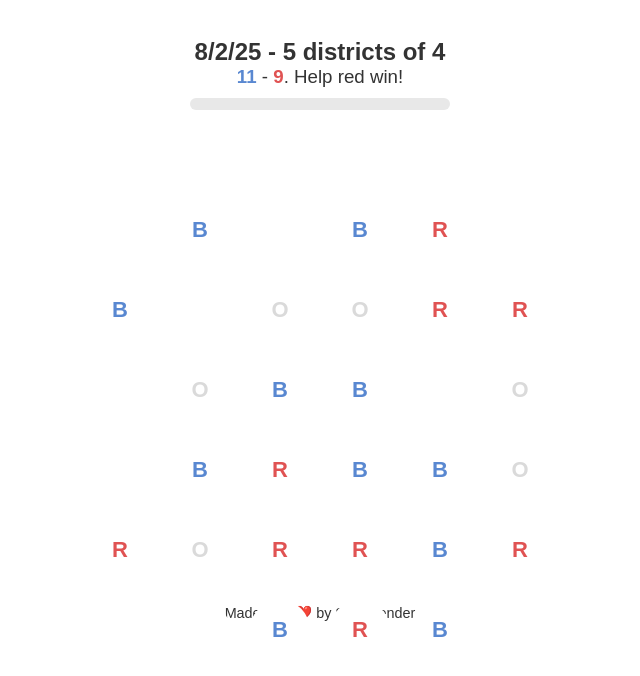
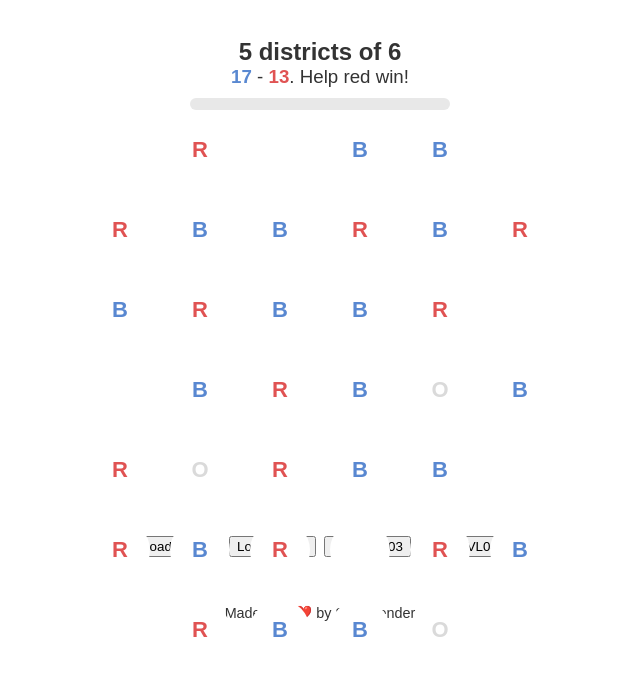
Before and after one commit to ssambender/gerrymandle, a plain HTML site: page index.html in a window 1280 px wide. Shown: the part 166-842 px from the top of the page, without its empty margins (320-960 px from the left). Drawn offline with Linux system fonts and the light colour scheme.

Commit message:
level loader function

```diff
--- a/index.html
+++ b/index.html
@@ -119,6 +119,12 @@
     </div>
 </div>
 <div style="width: 100%; height: 17vh; display: flex; flex-direction: column; justify-content: end; align-items: center">
+    <div style="display: flex; gap: 8px;">
+        <button onclick="loadLevel('LVL01')">Load LVL01</button>
+        <button onclick="loadLevel('LVL02')">Load LVL02</button>
+        <button onclick="loadLevel('LVL03')">Load LVL03</button>
+        <button onclick="loadLevel('LVL04')">Load LVL04</button>
+    </div>
     <a id="madebysam" href="https://sambender.net">
         Made with ❤️ by Sam Bender
     </a>
@@ -128,11 +134,19 @@
     const boardCols = 6;
     const boardRows = 8;
 
-    let currentDistrictCount = 5;
-    let currentVoteCount = 4;
-
-    const levelData1 = [
-        "R", "R", "R", "R", "R", "R", //6x8 works, 3x16 works
+    const levels = {
+        LVL01: ["5", "6",
+            " ", "R", " ", "B", "B", " ",
+            "R", "B", "B", "R", "B", "R",
+            "B", "R", "B", "B", "R", " ",
+            " ", "B", "R", "B", "O", "B",
+            "R", "O", "R", "B", "B", " ",
+            "R", "B", "R", " ", "R", "B",
+            " ", "R", "B", "B", "O", " ",
+            " ", " ", " ", " ", " ", " "
+        ],
+        LVL02: ["6", "8", //3x16 works too
+            "R", "R", "R", "R", "R", "R",
             "R", "R", "R", "R", "R", "R",
             "B", "B", "B", "B", "R", "R",
             "B", "B", "B", "B", "B", "R",
@@ -140,21 +154,9 @@
             "B", "B", "B", "B", "B", "R",
             "B", "B", "B", "B", "B", "R",
             "B", "B", "B", "B", "B", "R"
-    ];
-
-    const levelData3 = [
-        " ", "R", " ", "B", "B", " ", //5x6
-        "R", "B", "B", "R", "B", "R",
-        "B", "R", "B", "B", "R", " ",
-        " ", "B", "R", "B", "O", "B",
-        "R", "O", "R", "B", "B", " ",
-        "R", "B", "R", " ", "R", "B",
-        " ", "R", "B", "B", "O", " ",
-        " ", " ", " ", " ", " ", " "
-    ];
-
-    const levelData2 = [
-        " ", " ", " ", " ", " ", " ", //5x3 works
+        ],
+        LVL03: ["5", "3",
+            " ", " ", " ", " ", " ", " ",
             " ", " ", "B", " ", "B", "B",
             " ", "R", "R", "O", "O", " ",
             " ", "R", "B", "B", " ", " ",
@@ -162,10 +164,9 @@
             "B", "R", "B", " ", " ", " ",
             " ", "B", "B", " ", " ", " ",
             " ", " ", " ", " ", " ", " "
-    ];
-
-    const levelData = [
-        " ", " ", " ", " ", " ", " ", //5x4 works
+        ],
+        LVL04: ["5", "4",
+            " ", " ", " ", " ", " ", " ",
             " ", "B", " ", "B", "R", " ",
             "B", " ", "O", "O", "R", "R",
             " ", "O", "B", "B", " ", "O",
@@ -173,15 +174,79 @@
             "R", "O", "R", "R", "B", "R",
             " ", " ", "B", "R", "B", " ",
             " ", " ", " ", " ", " ", " "
-    ];
+        ]
+    };
+
+    let currentDistrictCount = 0;
+    let currentVoteCount = 0;
+
+    let levelData = [];
+    let finalizedDistricts = [];
+
+    function loadLevel(levelName) {
+        if (!levels[levelName]) return;
+
+        const data = levels[levelName];
+
+        currentDistrictCount = parseInt(data[0]);
+        currentVoteCount = parseInt(data[1]);
+
+        // Update levelData
+        levelData.length = 0;
+        levelData.push(...data);
+
+        // Clear previous state
+        finalizedDistricts = [];
+        board.innerHTML = "";
+        ctx.clearRect(0, 0, canvas.width, canvas.height);
+
+        // Rebuild board
+        let index = 2;
+        for (let row = 0; row < boardRows; row++) {
+            for (let col = 0; col < boardCols; col++) {
+                const tile = document.createElement("div");
+                tile.classList.add("tile");
+
+                const letter = data[index] || "";
+                tile.textContent = letter;
+                if (letter === "B") {
+                    tile.style.color = "#5988d1";
+                    tile.style.cursor = "pointer";
+                }
+                if (letter === "R") {
+                    tile.style.color = "#e05353";
+                    tile.style.cursor = "pointer";
+                }
+                if (letter === "O") {
+                    tile.style.color = "#dadada";
+                    tile.style.cursor = "pointer";
+                }
+
+                tile.dataset.row = row;
+                tile.dataset.col = col;
+
+                tile.addEventListener("click", () => {
+                    if (isTileFinalized(tile)) {
+                        removeDistrictContainingTile(tile);
+                        drawLines();
+                    }
+                });
+
+                board.appendChild(tile);
+                index++;
+            }
+        }
+
+        setInfo();
+        updateVoteTotals();
+        updateDistrictBar();
+    }
 
     const board = document.getElementById("board");
     const canvas = document.getElementById("line-canvas");
     const ctx = canvas.getContext("2d");
     let isMouseDown = false;
     let path = [];
-
-    let finalizedDistricts = [];
 
     function setInfo() {
         const today = new Date();
@@ -190,7 +255,8 @@
         const yy = String(today.getFullYear()).slice(-2);
         const formattedDate = `${mm}/${dd}/${yy}`;
 
-        document.getElementById('puzzle-info').innerText = `${formattedDate} - ${currentDistrictCount} districts of ${currentVoteCount}`;
+        //document.getElementById('puzzle-info').innerText = `${formattedDate} - ${currentDistrictCount} districts of ${currentVoteCount}`;
+        document.getElementById('puzzle-info').innerText = `${currentDistrictCount} districts of ${currentVoteCount}`;  // no date
     }
     function updateVoteTotals() {
         const rTotal = levelData.filter(cell => cell === "R").length;
@@ -431,8 +497,7 @@
         }
     }
 
-
-    let index = 0;
+    let index = 2; // skip the first two (district x vote var counts)
     for (let row = 0; row < boardRows; row++) {
         for (let col = 0; col < boardCols; col++) {
             const tile = document.createElement("div");
@@ -629,6 +694,9 @@
     window.addEventListener("resize", () => {
         drawLines();
     });
+
+    // start with test level loaded by default
+    loadLevel('LVL01');
 </script>
 </body>
 </html>
```
Lines whose indentation alone changed are shown as unchanged.
